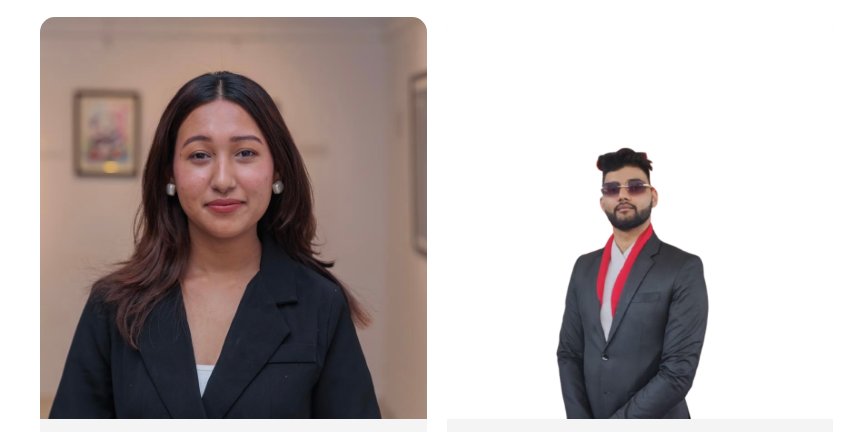
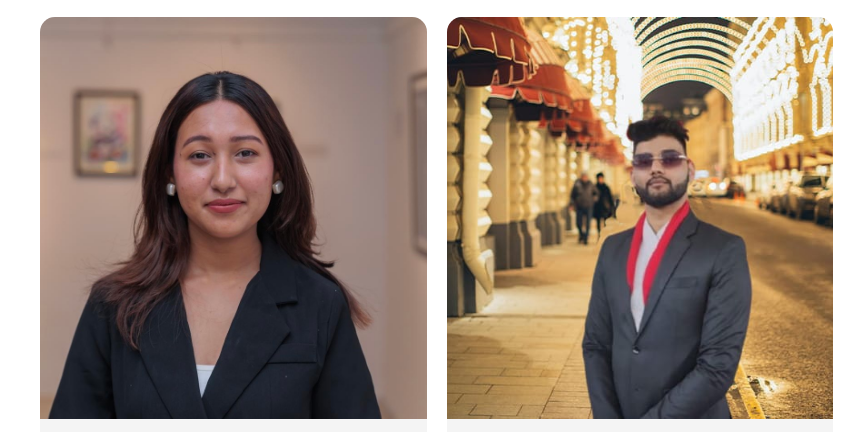
Before and after one commit to basunepal/racpatanheritage, a plain HTML site: page team.html in a window 1280 px wide. Shown: the part 1517-1949 px from the top of the page, 0-848 px from the left. Drawn offline with Linux system fonts and the light colour scheme; grey boxes are pictures that could not be loaded.

Commit message:
Updated swostik photo.

```diff
--- a/team.html
+++ b/team.html
@@ -216,7 +216,7 @@
                     <div class="col">
                         <div class="ul-team-member">
                             <div class="ul-team-member-img">
-                                <img src="assets/img/Swostik.png" alt="Team Member Image">
+                                <img src="assets/img/Swostik.jpeg" alt="Team Member Image">
                                 <div class="ul-team-member-socials">
                                     <a href="https://www.instagram.com/hazardous_swostik/"><i class="flaticon-instagram"></i></a>
                                 </div>
```
Also changed, not shown: assets/img/Swostik.jpeg (added).
